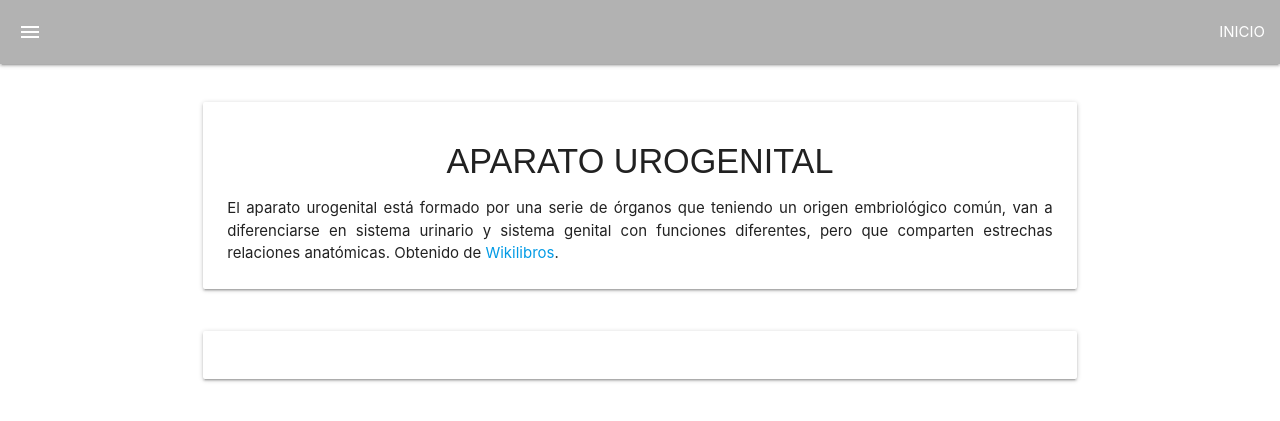
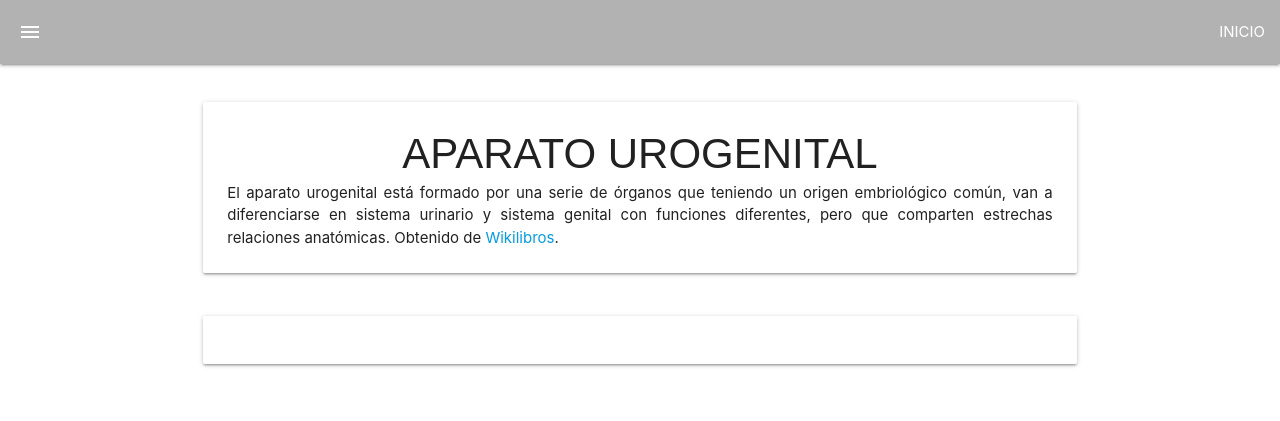
Before and after one commit to atlas-histologia/atlas-histologia.github.io, a Jekyll site: the page built from pages/urogenital.html, in a window 1280 px wide. Shown: the top 421 px of the page. Built offline with Jekyll 4.4.1, drawn with Linux system fonts in a browser that asks for light colours; some web fonts are replaced.

Commit message:
Update system.html

```diff
--- a/_layouts/system.html
+++ b/_layouts/system.html
@@ -40,8 +40,9 @@ nav {
 }
 
 .container h4 {
+	font-size:42px;
 	font-family:'Stylish', sans-serif;
-	margin:.5em !important;
+	margin:5px !important;
 }
 /* SlidesJS Estilos */
 .slidesjs-play,
```
